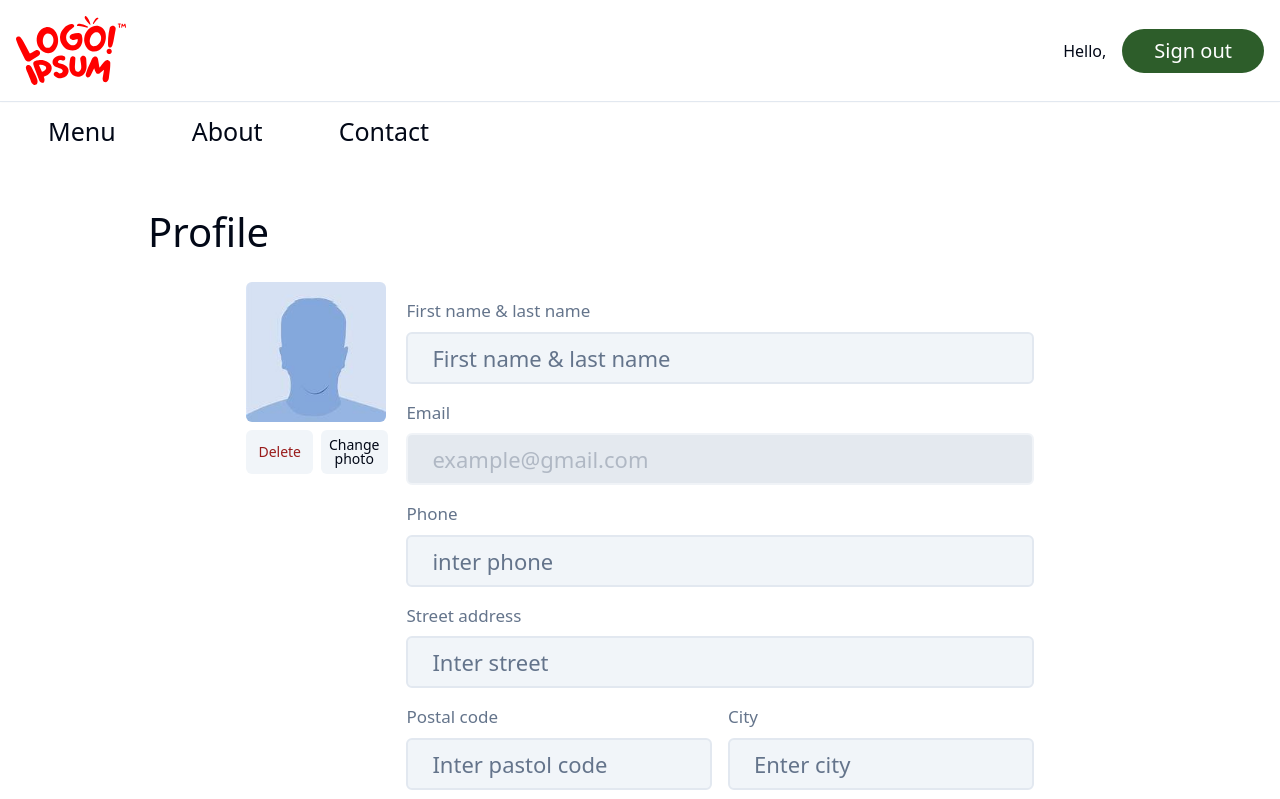
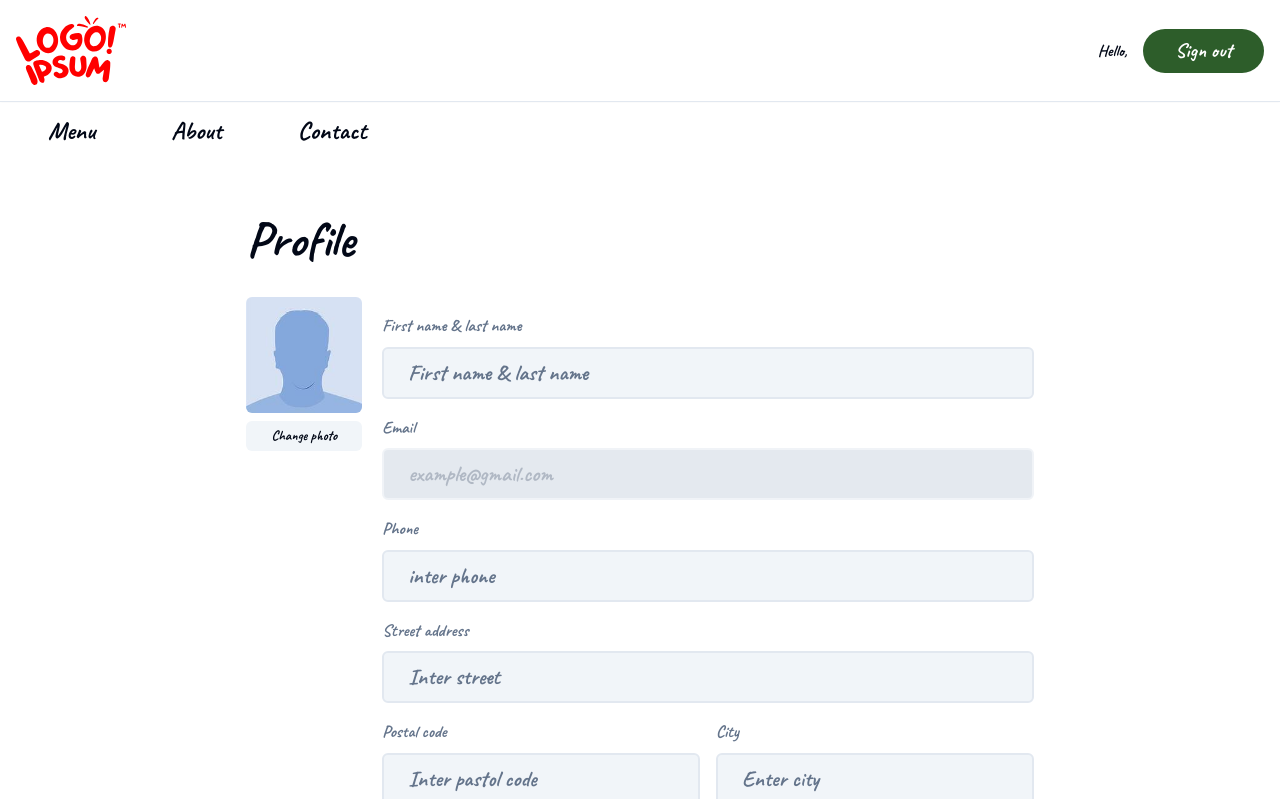
Before and after one commit to MuhamedGamall/food-ordering-app-next14-mongodb, a Next.js app: page /edit-profile in a window 1280 px wide. Shown: the top 799 px of the page. Built offline with nearby package versions, Linux system fonts and the light colour scheme; no server answers; the database is empty; sample sign-in values are in the browser's storage.

Commit message:
fix style

```diff
--- a/src/app/(routes)/edit-profile/_components/edit-profile-form.tsx
+++ b/src/app/(routes)/edit-profile/_components/edit-profile-form.tsx
@@ -9,7 +9,7 @@ import { useProfile } from "@/hooks/user-profile";
 import { Loader } from "lucide-react";
 import { useRouter } from "next/navigation";
 import ProfileFormInputs from "./profile-form-inputs";
-// import deleteAvatar from "../actions/delete-avatar";
+
 export default function EditProfileForm() {
   const [avatar64, setAvatar64] = useState("");
   const [isSubmitting, setIsSubmitting] = useState(false);
@@ -25,10 +25,6 @@ export default function EditProfileForm() {
 
     try {
       setIsSubmitting(true);
-
-      // if (data?.image.length !==0) {
-      //   await deleteAvatar();
-      // }
       // post avatar to cloudinary
       const { data: avatarUrl } = avatar64
         ? await axios.post("/api/upload-avatar", {
@@ -37,7 +33,7 @@ export default function EditProfileForm() {
         : { data: "" };
       const values = {
         ...value,
-        ...(avatarUrl&&{image: avatarUrl}),
+        ...(avatarUrl && { image: avatarUrl }),
       };
 
       // edit profile
@@ -54,15 +50,15 @@ export default function EditProfileForm() {
   return (
     <>
       <div className="sm:w-[80%] max-w-[80rem] mx-auto mt-5 p-5">
-        <div className="space-y-1 mb-5">
-          <h1 className="text-[40px] ">Profile</h1>
-        </div>
         <div className=" mx-auto relative max-w-full md:max-w-[80%]  flex gap-5 flex-col  sm:flex-nowrap flex-wrap">
           {(loading || isSubmitting) && (
             <div className="absolute h-full w-full bg-slate-200/20 top-0 right-0 rounded-m flex items-center justify-center">
               <Loader className="animate-spin h-6 w-6 text-sky-700" />
             </div>
           )}
+          <div className="space-y-2 ">
+            <h1 className="text-[50px]">Profile</h1>
+          </div>
           <div className="flex gap-5 sm:flex-nowrap flex-wrap">
             <ImageForm
               avatar64={avatar64}
--- a/src/app/(routes)/edit-profile/_components/image-form.tsx
+++ b/src/app/(routes)/edit-profile/_components/image-form.tsx
@@ -22,13 +22,6 @@ export default function ImageForm({
   currentAvatar,
   isSubmitting,
 }: UploadImageFormProps) {
-  const [isDeleting, setIsDeleting] = useState(false);
-
-  useEffect(() => {
-    setIsDeleting(false);
-  }, [avatar64]);
-
-  const avatarUrl = !isDeleting ? currentAvatar : "/avatar/avatar.jpeg";
   async function onChange(event: any) {
     const imageFile = event.target.files?.[0];
     const options = {
@@ -60,16 +53,12 @@ export default function ImageForm({
       }
     }
   }
-  function onDelete(e: any) {
-    e.preventDefault();
-    setIsDeleting(true);
-    setAvatar64('')
-  }
+
   return (
     <div className="relative w-[140px] flex flex-col gap-2">
       <div className="flex flex-col items-center justify-center gap-2  w-fit ">
         <Image
-          src={avatarUrl}
+          src={currentAvatar}
           alt="avatar"
           width={250}
           height={250}
@@ -78,19 +67,9 @@ export default function ImageForm({
       </div>
       <form onChange={(e) => onChange(e)}>
         <div className="flex items-center gap-2  sm:flex-nowrap flex-wrap-reverse ">
-          <Button
-            onClick={onDelete}
-            className={cn(
-              !isDeleting
-                ? " hover:bg-red-200 bg-slate-100 text-red-800 w-full  sm:p-3 p-2 transition text-center rounded-md h-full"
-                : "hidden"
-            )}
-          >
-            Delete
-          </Button>
           <Label
             htmlFor="upload"
-            className="cursor-pointer   hover:bg-slate-200 bg-slate-100 flex justify-center items-center w-full sm:p-2 p-5  transition text-center rounded-md"
+            className="cursor-pointer   hover:bg-slate-200 bg-slate-100 flex justify-center items-center w-full  p-2  transition text-center rounded-md"
           >
             Change photo
           </Label>
--- a/src/app/layout.tsx
+++ b/src/app/layout.tsx
@@ -23,7 +23,7 @@ export default function RootLayout({
 }) {
   return (
     <html lang="en">
-      <body>
+      <body className={caveat.className}>
         <div>
           <AuthSessionProvider>
             <ToastProvider />
```
